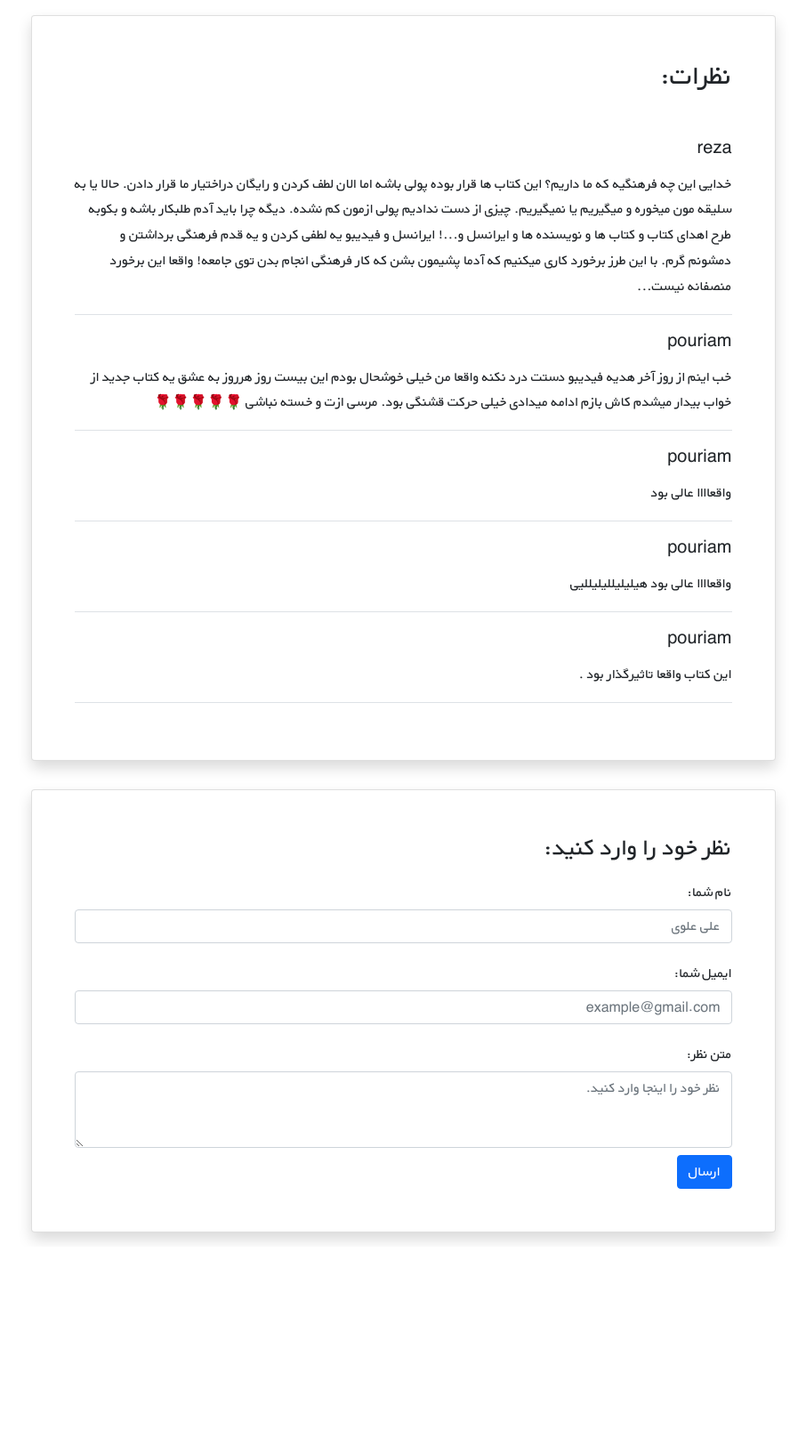
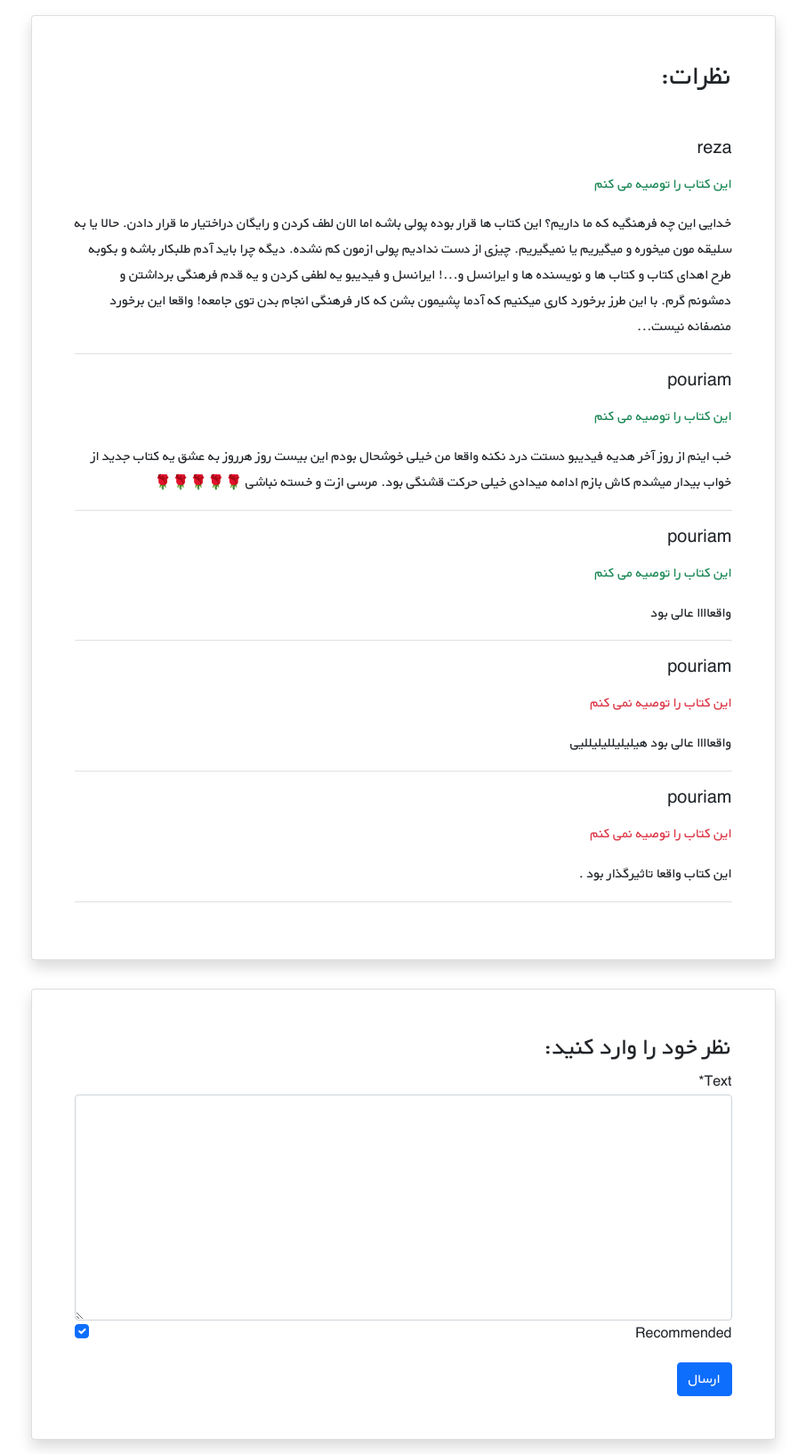
Before and after one commit to pouriashiralipour/django_course_bookstror, a Django app: page /books/7/ in a window 1280 px wide. Shown: the part 970-2604 px from the top of the page at 89% size, without its empty margins (187-1093 px from the left). Before the commit the page ends 2366 px from the top, so only its background shows below. Run offline with Django 4.2, Linux system fonts and the light colour scheme; data comes from the database, SQL or seed files in the repository; both versions use the stored data as it was after the commit; some libraries are stand-ins or nearby versions.

Commit message:
add commentform to books app

```diff
--- a/books/admin.py
+++ b/books/admin.py
@@ -4,7 +4,7 @@ from .models import Book, Comment
 
 
 class CommentAdmin(admin.ModelAdmin):
-    list_display = ('user', 'book', 'text', 'datetime_created', )
+    list_display = ('user', 'book', 'text', 'datetime_created', 'recommended', 'is_active', )
 
 
 class BookAdmin(admin.ModelAdmin):
--- /dev/null
+++ b/books/forms.py
@@ -0,0 +1,9 @@
+from django import forms
+
+from .models import Comment
+
+
+class CommentForm(forms.ModelForm):
+    class Meta:
+        model = Comment
+        fields = ('text', 'recommended', )
--- a/books/models.py
+++ b/books/models.py
@@ -21,7 +21,8 @@ class Comment(models.Model):
     user = models.ForeignKey(get_user_model(), on_delete=models.CASCADE)
     book = models.ForeignKey(Book, on_delete=models.CASCADE, related_name='comments')
     text = models.TextField()
-
+    is_active = models.BooleanField(default=True)
+    recommended = models.BooleanField(default=True)
     datetime_created = models.DateTimeField(auto_now_add=True)
 
     def __str__(self):
--- a/books/templates/books/book_detail.html
+++ b/books/templates/books/book_detail.html
@@ -1,4 +1,7 @@
 {% extends '_base.html' %}
+{% load crispy_forms_tags %}
+{% load crispy_forms_filters %}
+
 
 {% block title %}جزئیات کتاب{{ book.title }}{% endblock title %}
 
@@ -39,9 +42,17 @@
                 <div class="card shadow my-3 p-5 w-sm-75 w-100">
                     <h2 class="mb-5">نظرات:</h2>
                     {% for comment in comments %}
-                        <div class="border-bottom mb-3">
-                        <h5 class="mb-3">{{ comment.user.username }}</h5>
-                        <p>{{ comment.text|linebreaks }}</p>
+                        {% if comment.is_active %}
+                            <div class="border-bottom mb-3">
+                            <h5 class="mb-3">{{ comment.user.username }}</h5>
+                            {% if comment.recommended %}
+                                <p class="text-success">این کتاب را توصیه می کنم</p>
+                            {% else %}
+                                <p class="text-danger">این کتاب را توصیه نمی کنم</p>
+
+                            {% endif %}
+                            <p>{{ comment.text|linebreaks }}</p>
+                        {% endif %}
                     </div>
                     {% endfor %}
 
@@ -54,20 +65,9 @@
                 <div class="card shadow my-3 p-5 w-sm-75 w-100">
                     <h3>نظر خود را وارد کنید:</h3>
                     <form method="POST">
-                        <div class="form-group py-2">
-                            <label class="py-1" for="author_name">نام شما:</label>
-                            <input type="text" class="form-control" placeholder="علی علوی" name="author_name">
-                        </div>
-                        <div class="form-group py-2">
-                            <label class="py-1" for="email">ایمیل شما:</label>
-                            <input type="email" class="form-control" placeholder="example@gmail.com" name="email">
-                        </div>
-                        <div class="form-group py-2">
-                            <label class="py-1" for="comment_text">متن نظر:</label>
-                            <textarea class="form-control" name="text" rows="3"
-                                      placeholder="نظر خود را اینجا وارد کنید."></textarea>
-                        </div>
-                        <button type="submit" class="btn btn-primary">ارسال</button>
+                        {% csrf_token %}
+                        {{ comment_from|crispy }}
+                        <button type="submit" class="btn btn-primary mt-3">ارسال</button>
                     </form>
                 </div>
             </div>
--- a/books/views.py
+++ b/books/views.py
@@ -3,6 +3,7 @@ from django.urls import reverse_lazy
 from django.shortcuts import render, get_object_or_404
 
 from .models import Book
+from .forms import CommentForm
 
 
 class BookListView(generic.ListView):
@@ -20,7 +21,19 @@ class BookListView(generic.ListView):
 def book_detail_view(request, pk):
     book = get_object_or_404(Book, pk=pk)
     book_comments = book.comments.all()
-    return render(request, 'books/book_detail.html', {'book': book, 'comments': book_comments})
+
+    if request.method == 'POST':
+        comment_form = CommentForm(request.POST)
+        if comment_form.is_valid():
+            new_comment = comment_form.save(commit=False)
+            new_comment.book = book
+            new_comment.user = request.user
+            new_comment.save()
+            comment_form = CommentForm()
+    else:
+        comment_form = CommentForm()
+    return render(request, 'books/book_detail.html',
+                  {'book': book, 'comments': book_comments, 'comment_from': comment_form})
 
 
 class BookCreateView(generic.CreateView):
```
Also changed, not shown: books/migrations/0006_comment_is_active_comment_recommended.py (added), db.sqlite3.
